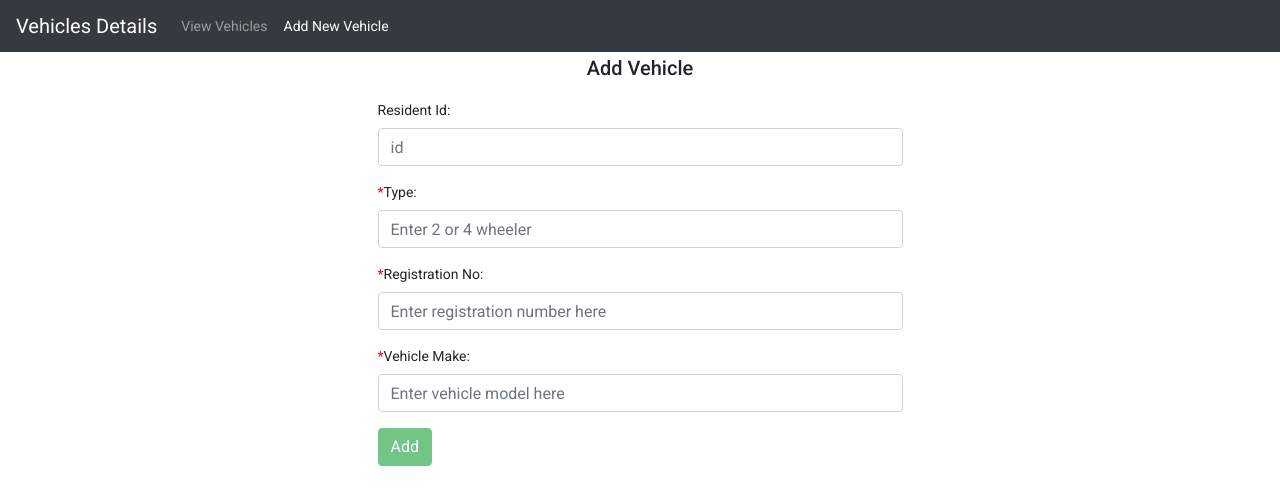
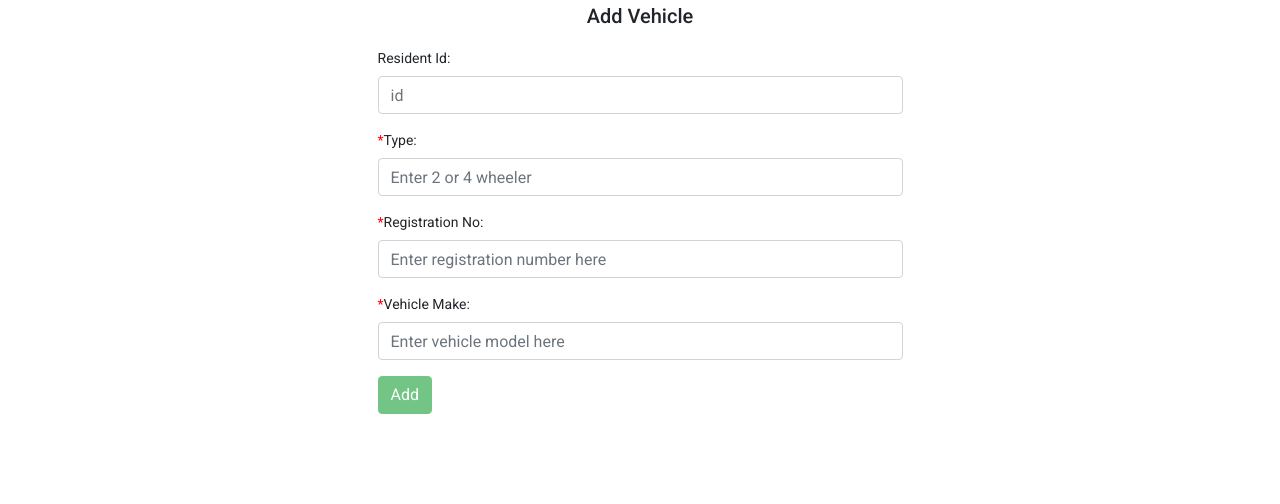
Before and after one commit to SaiMeghanaGudisa/Neuralhack_skyview, an Angular app: page /list in a window 1280 px wide. Both pictures are taken after a click on the button "Add". Shown: the top 504 px of the page. Built offline with nearby package versions, Linux system fonts and the light colour scheme; no server answers.

Commit message:
All functionalities working for vehicles

```diff
--- a/src/app/addvehicle/addvehicle.component.html
+++ b/src/app/addvehicle/addvehicle.component.html
@@ -5,7 +5,6 @@
     <div class="form-group">
       <label for="residentId">Resident Id: </label>
       <input class="form-control" type="text" placeholder="id" name="id" id="residentId" [(ngModel)]="user.residentId">
-
     </div>
 
     <div class="form-group">
@@ -48,9 +47,6 @@
       </div>
     </div>
 
-    <!-- <div class="form-group">
-    <button class="btn btn-success" [disabled]="!vehiclesForm.form.valid" (click)="addVehicle()">Add</button>
-  </div> -->
   <button class="btn btn-success" [disabled]="!vehiclesForm.form.valid">Add</button>
   </form>
 </div>
--- a/src/app/app-routing.module.ts
+++ b/src/app/app-routing.module.ts
@@ -2,16 +2,14 @@ import { NgModule } from '@angular/core';
 import { Routes, RouterModule } from '@angular/router';
 import { AddvehicleComponent } from './addvehicle/addvehicle.component';
 import { VehicleComponent } from './vehicle/vehicle.component';
-// import { MyVehiclesComponent } from './my-vehicles/my-vehicles.component';
-// import { VehiclesListComponent } from './vehicles-list/vehicles-list.component';
 import { UpdatevehicleComponent } from './updatevehicle/updatevehicle.component';
+
 
 const routes: Routes = [
   { path: 'list', component: VehicleComponent},
+  { path: '', component: VehicleComponent},
   { path: 'addvehicle', component: AddvehicleComponent },
-  // { path: 'myvehicles', component: MyVehiclesComponent},
   { path: 'update-vehicle/:id', component: UpdatevehicleComponent}
-  //{ path: 'vehicleslist', component: VehiclesListComponent},
 ];
 
 @NgModule({
--- a/src/app/app.component.html
+++ b/src/app/app.component.html
@@ -1,8 +1,3 @@
- <app-header></app-header>
  <div class="container">
  <router-outlet></router-outlet>
 </div>
-<!-- <router-outlet></router-outlet> -->
-
-
-<!-- <mat-slider min="1" max="100" step="1" value="1"></mat-slider> -->
--- a/src/app/header/header.component.html
+++ /dev/null
@@ -1,13 +0,0 @@
-<header>
-    <nav class ="navbar navbar-expand-sm navbar-dark bg-dark">
-    <div><a href="#" class="navbar-brand">Vehicles Details</a></div>
-
-    <ul class="navbar-nav">
-      <li><a  routerLink="/list" routerLinkActive="active" class="nav-link">View Vehicles</a></li>
-      <li><a  routerLink="/addvehicle" routerLinkActive="active" class="nav-link">Add New Vehicle</a></li>
-      <!-- <li><a routerLink="/myvehicles" routerLinkActive="active" class="nav-link">My Vehicles</a></li>
-      <li><a  routerLink="/vehicleslist" routerLinkActive="active" class="nav-link">Vehicles List</a></li> -->
-    </ul>
-    </nav>
-
-</header>
--- a/src/app/header/header.component.ts
+++ /dev/null
@@ -1,15 +0,0 @@
-import { Component, OnInit } from '@angular/core';
-
-@Component({
-  selector: 'app-header',
-  templateUrl: './header.component.html',
-  styleUrls: ['./header.component.css']
-})
-export class HeaderComponent implements OnInit {
-
-  constructor() { }
-
-  ngOnInit(): void {
-  }
-
-}
--- a/src/app/service/http-client.service.ts
+++ b/src/app/service/http-client.service.ts
@@ -25,19 +25,19 @@ export class HttpClientService {
   count = 0;
   getVehicles(): Observable<Vehicle[]>
   {
-    return this.httpClient.get<Vehicle[]>('http://localhost:9090/vehicle/getvehicles');
+    return this.httpClient.get<Vehicle[]>(`${this.baseUrl}`);
   }
   getVehicle(id: number): Observable<any> {
-    return this.httpClient.get('http://localhost:9090/vehicle/getvehicles/'+ id);
+    return this.httpClient.get(`${this.baseUrl}/${id}`);
   }
 
   public updateVehicle(id, vehicle)
   {
     console.log('vehicle details updated');
-    return this.httpClient.put(`${this.baseUrl}/${id}`,vehicle);
+    return this.httpClient.put(`${this.baseUrl}/${id}`, vehicle);
   }
 
-  deleteVehicle(id)
+  deleteVehicle(id: number)
   {
     this.count--;
     console.log(this.count + 'vehicle details deleted');
--- a/src/app/updatevehicle/updatevehicle.component.css
+++ b/src/app/updatevehicle/updatevehicle.component.css
@@ -0,0 +1,3 @@
+.asterisk{
+    color: red;
+}
--- a/src/app/vehicle/vehicle.component.ts
+++ b/src/app/vehicle/vehicle.component.ts
@@ -9,7 +9,7 @@ import { Router } from '@angular/router';
   styleUrls: ['./vehicle.component.css']
 })
 export class VehicleComponent implements OnInit {
-  //vehicles: Vehicle[];
+
   vehicles: Observable<Vehicle[]>;
   constructor(private httpClientService: HttpClientService,
     private router: Router) { }
@@ -28,26 +28,14 @@ export class VehicleComponent implements OnInit {
     this.router.navigate(['/addvehicle']);
   }
 
-  // deleteVehicle(vehicle: Vehicle): void{
-  //   this.httpClientService.deleteVehicle(vehicle)
-  //   .subscribe(data => {
-  //       this.vehicles = this.vehicles.filter(u => u !== vehicle);
-  //     });
-  // }
   deleteVehicle(id: number): void{
     this.httpClientService.deleteVehicle(id)
     .subscribe(data => {});
   }
 
-
-  // updateVehicle(vehicle: Vehicle): void{
-  //   this.httpClientService.updateVehicle(vehicle)
-  //   .subscribe(date => {});
-  // }
-
-    updateVehicle(id:number){
+  updateVehicle(id:number){
       this.router.navigate(['update-vehicle',id]);
-    }
+  }
 
 
   }
```
Also changed, not shown: src/app/addvehicle/addvehicle.component.ts (+2 -11 lines), src/app/app.module.ts (+4 -24 lines), src/app/header/header.component.css (deleted), 1 other file (tests, documents, lock files or other folders).
